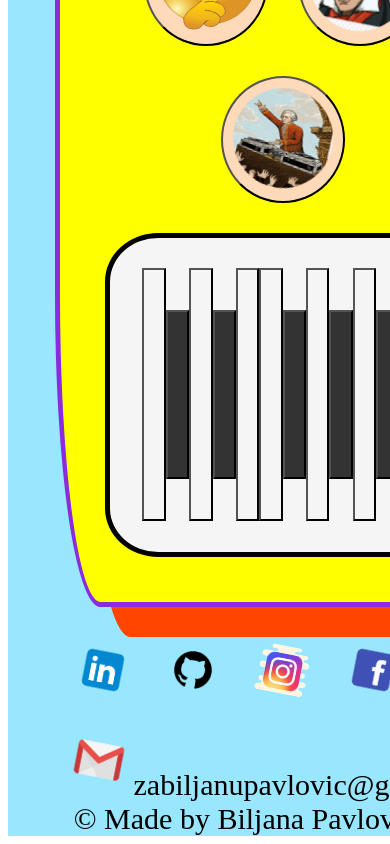
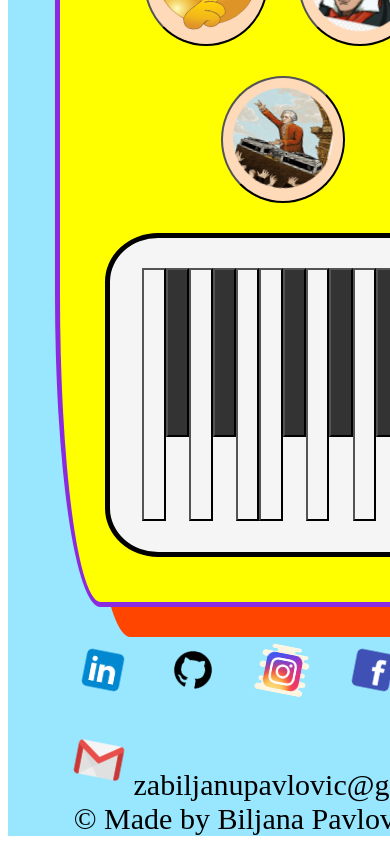
Before and after one commit to BiljanaPavlovic/Synth, a React (Create React App) app: page / in a window 390 px wide. Shown: the part 3418-4262 px from the top of the page. Built offline with nearby package versions, Linux system fonts and the light colour scheme; a web font is replaced by a local one.

Commit message:
small design changes

```diff
--- a/src/components/piano.css
+++ b/src/components/piano.css
@@ -36,7 +36,7 @@
     width: 6vw;
     height: 20vh;
     position: relative;
-    bottom: 5vh;
+    bottom: 10vh;
   }
   .white {
     width: 6vw;
```
Also changed, not shown: 6 other files (tests, documents, lock files or other folders).
